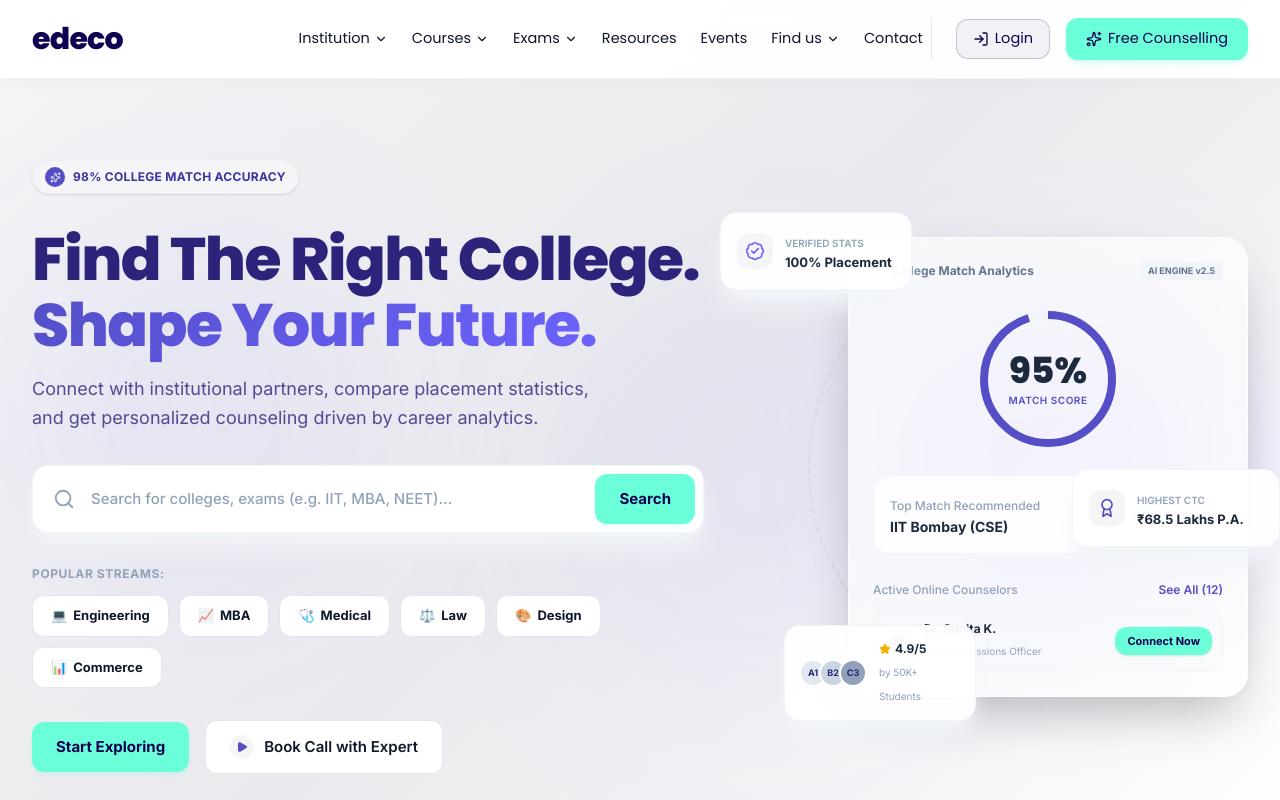
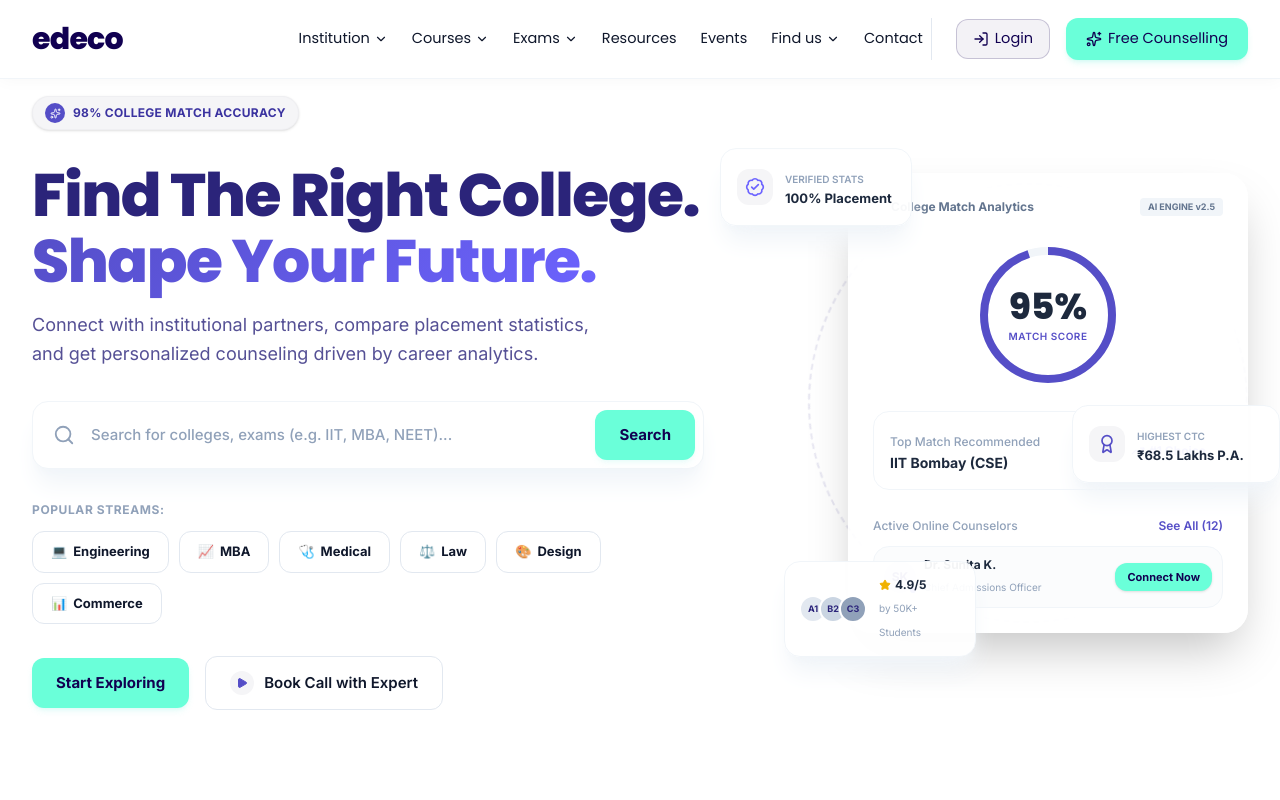
Before and after one commit to Tanishdogra04/edeco, a React (Vite) app: page / in a window 1280 px wide. Shown: the top 800 px of the page. Built offline with nearby package versions, Linux system fonts and the light colour scheme.

Commit message:
style: make hero section background white and adjust spacing

```diff
--- a/src/components/Hero.jsx
+++ b/src/components/Hero.jsx
@@ -57,10 +57,7 @@ export default function Hero({ onSearchSubmit, onCounsellingClick }) {
   };
 
   return (
-    <section className="relative min-h-screen bg-gradient-premium pt-32 pb-16 lg:pt-40 lg:pb-24 overflow-hidden">
-      {/* Decorative Blur Background Blobs */}
-      <div className="absolute top-1/4 left-0 w-96 h-96 bg-brand-500/10 rounded-full blur-[100px] animate-pulse-slow"></div>
-      <div className="absolute top-1/3 right-1/4 w-[400px] h-[400px] bg-brand-purple/10 rounded-full blur-[120px] animate-pulse-slow delay-2000"></div>
+    <section className="relative min-h-screen bg-white pt-20 pb-16 lg:pt-24 lg:pb-24 overflow-hidden">
 
       <div className="max-w-7xl mx-auto px-4 sm:px-6 lg:px-8 relative z-10">
         <div className="grid lg:grid-cols-12 gap-12 lg:gap-8 items-center">
@@ -231,8 +228,7 @@ export default function Hero({ onSearchSubmit, onCounsellingClick }) {
             {/* Outer rotating decorative border */}
             <div className="absolute w-[440px] h-[440px] rounded-full border-2 border-dashed border-brand-200/50 animate-[spin_40s_linear_infinite]"></div>
 
-            {/* Inner glow */}
-            <div className="absolute w-[360px] h-[360px] bg-gradient-to-tr from-brand-500/20 to-brand-purple/20 rounded-full blur-3xl"></div>
+
 
             {/* Mock Dashboard container */}
             <motion.div
```
